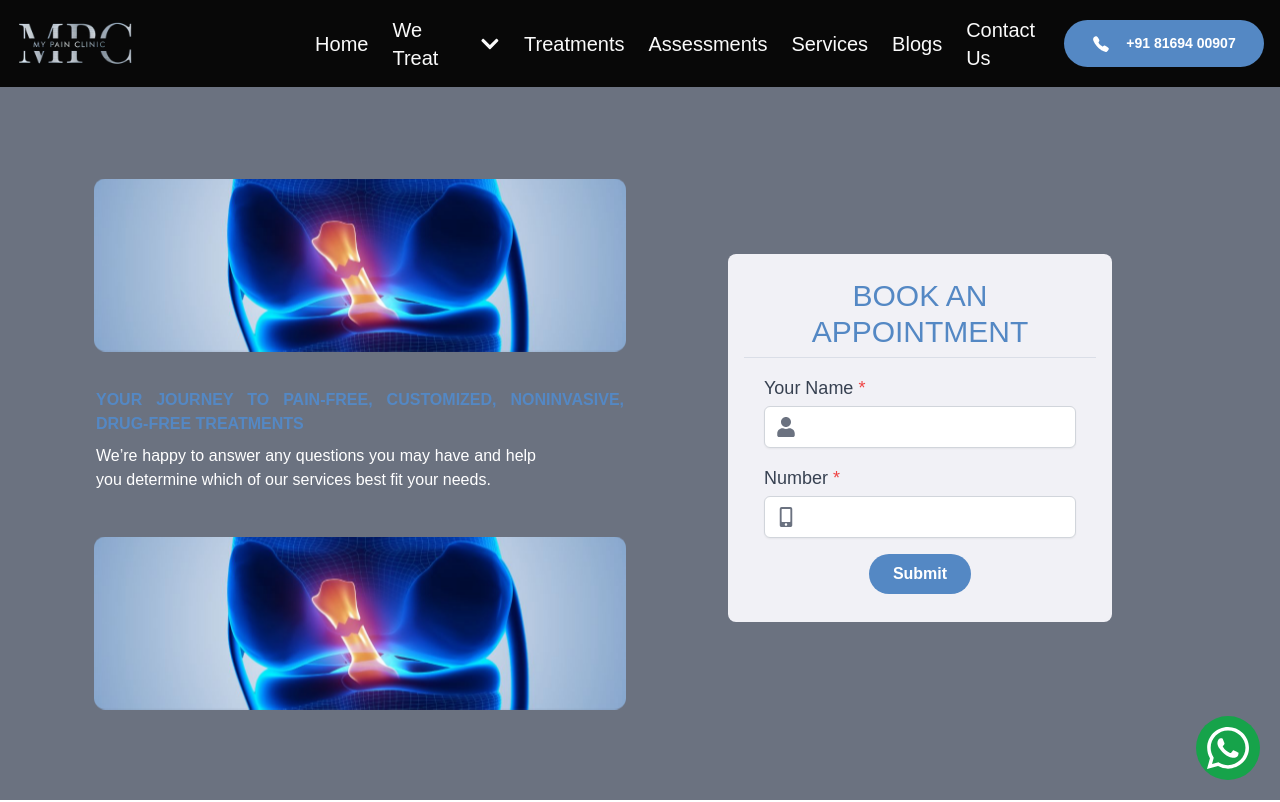
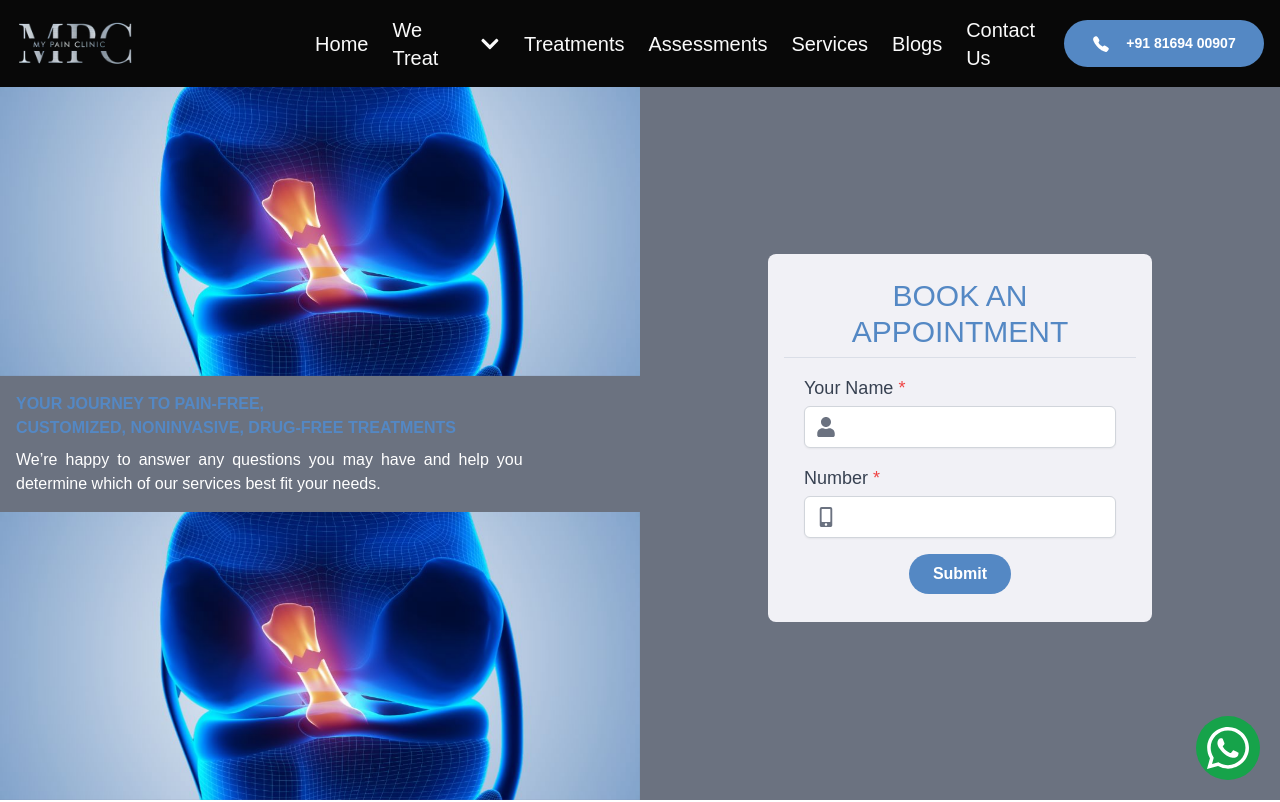
Before and after one commit to Hope-Ray/nextjs-mpc, a Next.js app: page /sublanding in a window 1280 px wide. Shown: the top 802 px of the page. Built offline with nearby package versions, Linux system fonts and the light colour scheme.

Commit message:
sub landing carousel 2

```diff
--- a/src/components/SubLanding/SubCarousel/SubCarousel.jsx
+++ b/src/components/SubLanding/SubCarousel/SubCarousel.jsx
@@ -53,7 +53,7 @@ export const SubCarousel = () => {
   };
 
   return (
-    <div className="relative overflow-hidden h-full py-4">
+    <div className="relative overflow-hidden h-full">
       <motion.div
         drag="x"
         dragConstraints={{
@@ -68,13 +68,10 @@ export const SubCarousel = () => {
         }}
         transition={SPRING_OPTIONS}
         onDragEnd={onDragEnd}
-        className="flex cursor-grab h-full items-center active:cursor-grabbing"
+        className="flex cursor-grab h-full w-full active:cursor-grabbing"
       >
         <Images imgIndex={imgIndex} />
       </motion.div>
-
-      {/* <Dots imgIndex={imgIndex} setImgIndex={setImgIndex} /> */}
-      {/* <GradientEdges /> */}
     </div>
   );
 };
@@ -92,10 +89,10 @@ const Images = ({ imgIndex }) => {
               backgroundPosition: "center",
             }}
             animate={{
-              scale: imgIndex === idx ? 0.95 : 0.85,
+              scale: imgIndex === idx ? 1 : 0.85,
             }}
             transition={SPRING_OPTIONS}
-            className="aspect-video h-full w-full shrink-0 rounded-xl bg-neutral-800 object-cover"
+            className="h-full w-full shrink-0  object-cover"
           />
         );
       })}
--- a/src/components/SubLanding/SubWelcome.jsx
+++ b/src/components/SubLanding/SubWelcome.jsx
@@ -3,25 +3,24 @@ import { SubCarousel } from "./SubCarousel/SubCarousel";
 
 const SubWelcome = () => {
   return (
-    <div className=" bg-no-repeat bg-cover bg-gray-500 bg-bottom h-screen relative">
+    <div className="bg-no-repeat bg-cover bg-gray-500 bg-bottom h-screen relative">
       {/* <div className="absolute inset-0 bg-black opacity-40"></div> */}
-      <div className="flex max-h-full pt-[87px] px-[5rem]">
-        <div className="hero-content w-[50%] flex flex-col justify-center items-center">
-          <div className="h-[30%] w-full">
-            <SubCarousel></SubCarousel>
+      <div className="flex h-full pt-[87px]">
+        <div className="hero-content w-[50%] flex flex-col h-full overflow-hidden">
+          <div className="flex-1 w-full overflow-hidden">
+            <SubCarousel />
           </div>
-          <div className="max-h-[30%] w-full  flex flex-col p-4 gap-2">
+          <div className="min-h-32 w-full flex flex-col gap-2 justify-center p-4 overflow-hidden">
             <h3 className="text-2xl md:text-base font-bold text-brandColor text-justify">
-              YOUR JOURNEY TO PAIN-FREE, CUSTOMIZED, NONINVASIVE, DRUG-FREE TREATMENTS
+              YOUR JOURNEY TO PAIN-FREE,<br /> CUSTOMIZED, NONINVASIVE, DRUG-FREE TREATMENTS
             </h3>
             <p className="w-full md:w-5/6 text-base text-white text-justify">
               We’re happy to answer any questions you may have and help you
               determine which of our services best fit your needs.
             </p>
-            <div className="flex justify-center md:justify-center shadow-lg"></div>
           </div>
-          <div className="h-[30%] w-full">
-            <SubCarousel></SubCarousel>
+          <div className="flex-1 w-full overflow-hidden">
+            <SubCarousel />
           </div>
         </div>
 
```
